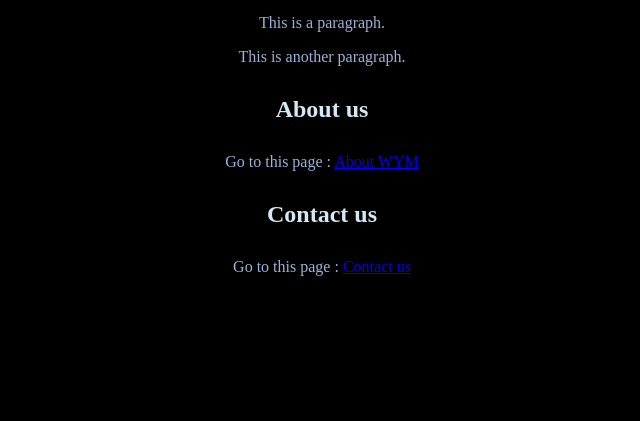
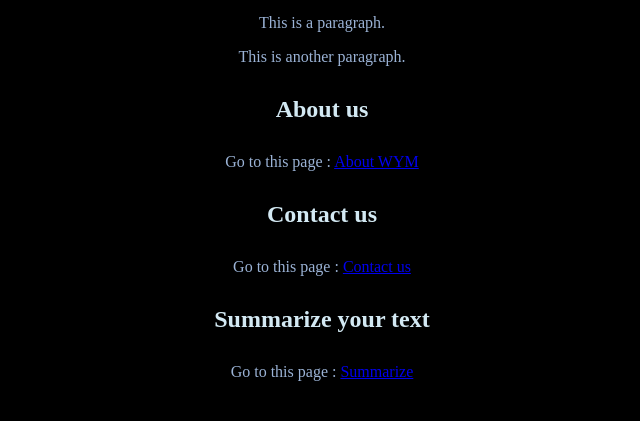
Before and after one commit to SylvanBrocard/sentiments, a Flask app: page / in a window 1280 px wide. Shown: the part 379-800 px from the top of the page, without its empty margins (318-958 px from the left). Run offline with Flask 2, Linux system fonts and the light colour scheme; some libraries are stand-ins or nearby versions.

Commit message:
model link on homepage

```diff
--- a/app.py
+++ b/app.py
@@ -103,7 +103,7 @@ def summarize():
     if request.method == 'POST':
         userTxt =  "'" + request.form["text"] + "'"
 
-        url = "http://localhost:5000/model/predict"
+        url = "http://localhost:5001/model/predict"
         data = {
         "text": [
             userTxt
--- a/forms.py
+++ b/forms.py
@@ -9,3 +9,4 @@ class ContactForm(FlaskForm):
 
 class SummarizeForm(FlaskForm):
     text = TextAreaField("Text")
+    submit = SubmitField("Send")
--- a/templates/home.html
+++ b/templates/home.html
@@ -16,4 +16,8 @@
     <a href="/contact">Contact us</a>
 </p>
 
+<h2>Summarize your text</h2>
+<p>Go to this page :
+    <a href="/model">Summarize</a>
+</p>
 {% endblock %}
```
Also changed, not shown: 1 other file.
